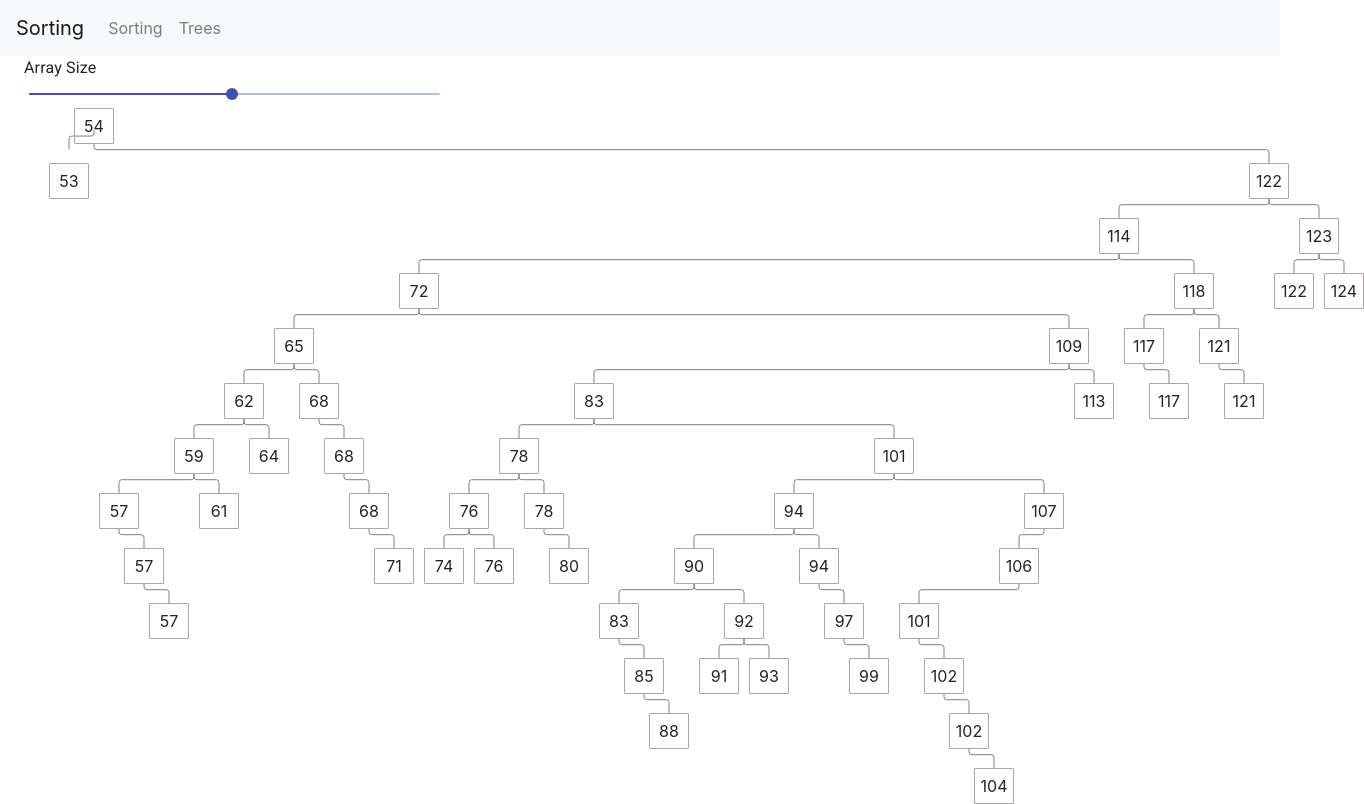
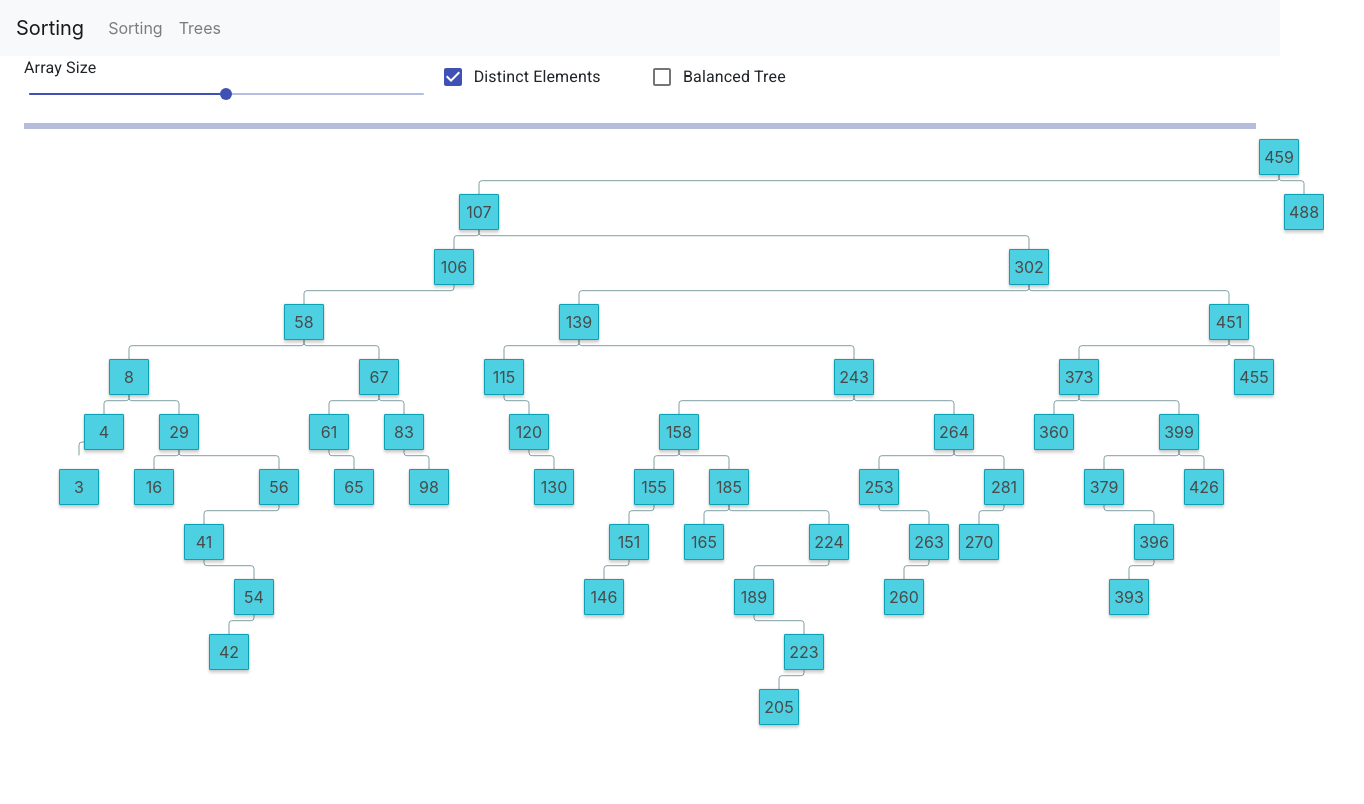
Before and after one commit to VamsiModem/AlgorithmVisualizer, a React (Create React App) app: page /trees in a window 1280 px wide. Both pictures are taken after a click on the element 234 px from the left and 94 px from the top of the page. Shown: the whole page, 1364 px wide, since content can reach past the window. Built offline with nearby package versions, Linux system fonts and the light colour scheme.

Commit message:
Made UI Changes for BST, implemented balanced tree and distinct elelemts

```diff
--- a/src/App.css
+++ b/src/App.css
@@ -69,18 +69,27 @@ button:focus {
 .node{
   display: flex;
   width:40px;
-  border:1px solid #ada5a5;
+  border:1px solid #0ba1b5;
   padding: 5px;
   justify-content: center;
   border-radius: 1px;
   position:absolute;
+  box-shadow: 0 3px 3px rgba(0,0,0,0.16), 0px 0px 2px rgba(0,0,0,0.23);
+  background-color: #4DD0E1;
+  color: #4a4a4a;
 }
 .tree{
   position: relative;
 }
 #svgContainer {
 	z-index: -10;
+	width: 98%;
+  height: 80vh;
+  position:absolute;
+  opacity: 0.5;
 
-  position:absolute;
-	opacity: 0.5;
 }
+
+.tree-cointainer{
+  padding: 10px;
+}
--- a/src/components/array-generator/array-generator.component.js
+++ b/src/components/array-generator/array-generator.component.js
@@ -3,16 +3,21 @@ import Grid from '@material-ui/core/Grid';
 import Slider from '@material-ui/core/Slider';
 import Tooltip from '@material-ui/core/Tooltip';
 import Typography from '@material-ui/core/Typography';
+import FormGroup from '@material-ui/core/FormGroup';
+import FormControlLabel from '@material-ui/core/FormControlLabel';
+import Checkbox from '@material-ui/core/Checkbox';
 
 class ArrayGenerator extends React.Component {
     constructor(props){
         super(props);
         this.state = {
-
+            distinctElelments: true,
+            balancedTree: false
         };
     }
     render(){
         return (
+            <Grid container spacing={3}>
                 <Grid item xs={4}>
                     <Typography>{this.props.label}</Typography>
                     <Slider
@@ -28,17 +33,75 @@ class ArrayGenerator extends React.Component {
                         defaultValue={this.props.defaultValue}
                     />
                 </Grid>
+                <Grid item xs={2}>
+                    <FormGroup row>
+                        <FormControlLabel
+                            control={
+                            <Checkbox
+                                checked={this.state.distinctElelments}
+                                onChange={this.handleDistinctElelmentsChange}
+                                name="distinctElelments"
+                                color="primary"
+                            />
+                            }
+                            label="Distinct Elements"
+                        />
+                    </FormGroup>
+                </Grid>
+                <Grid item xs={2}>
+                    <FormGroup row>
+                        <FormControlLabel
+                            control={
+                                <Checkbox
+                                    checked={this.state.balancedTree}
+                                    onChange={this.handleBalancedTreeChange}
+                                    name="distinctElelments"
+                                    color="primary"
+                                />
+                            }
+                            label="Balanced Tree"
+                        />
+                    </FormGroup>
+                </Grid>
+            </Grid>
         );
+    }
+    handleDistinctElelmentsChange = (e) =>{
+        this.setState({ distinctElelments: e.target.checked });
+    }
+    handleBalancedTreeChange = (e) =>{
+        this.setState({ balancedTree: e.target.checked });
+        this.props.onBalancedTreeCheckBoxChange(e.target.checked);
     }
     generateArray(size){
         let array = [];
         for(let i = 0; i < size; i++){
-          array.push(Math.ceil(Math.random() * (125 - 50) + 50));
+          array.push(Math.ceil(Math.random() * (this.props.max - this.props.min) + this.props.min));
         }
         return array;
     }
+    generateArrayWithDistinctElelemts(size){
+        let data = new Set();
+        let count = size;
+        while(count > 0){
+            let number = Math.ceil(Math.random() * (500 - 1) + 1);
+            if(data.has(number)){
+                continue;
+            }else{
+                data.add(number);
+                count--;
+            }
+        }
+        return Array.from(data);
+    }
     handleSliderChange = (e, newValue) =>{
-        var array = this.generateArray(newValue);
+        var array = [];
+        if(this.state.distinctElelments){
+            array = this.generateArrayWithDistinctElelemts(newValue);
+        }else{
+            array = this.generateArray(newValue);
+        }
+
         this.props.onChange(e, newValue, array);
     }
     valueLabelComponent(props) {
--- a/src/components/trees/bst/BinarySearchTree.js
+++ b/src/components/trees/bst/BinarySearchTree.js
@@ -28,12 +28,36 @@ export class Node {
       }
     }
 
-    insertFromArray(arr) {
-        arr.map((x,xi)=>{
-            this.insert(x);
-        })
+    insertFromArray(arr, balancedTree) {
+        if(balancedTree){
+            arr.sort();
+            this.root = this.createBalancedTree(arr, 0 , arr.length - 1, this.root);
+        }else{
+            arr.map((x,xi)=>{
+                this.insert(x);
+            })
+        }
+        console.log(balancedTree);
         return this;
-      }
+    }
+
+    createBalancedTree = (arr, start, end, parent) =>{
+        if(start > end) return null;
+        let mid = Math.floor((start + end) / 2);
+        var node = new Node(arr[mid])
+        node.parent = parent;
+        node.left = this.createBalancedTree(arr, start, mid - 1, node);
+        if(node.left != null){
+            node.left.parent = node;
+        }
+        if(node.right != null){
+            node.right.parent = node;
+        }
+
+        node.right = this.createBalancedTree(arr, mid + 1, end, node);
+
+        return node;
+    }
 
     // helper function
     insertNode(root, newNode) {
@@ -138,10 +162,12 @@ export class Node {
 
       return root
     }
+
     draw(){
       this.drawTree(this.root, 0);
       return this.root;
     }
+
     drawTree(root, depth){
       if(root == null)return;
       if(root.left != null){
@@ -153,40 +179,4 @@ export class Node {
         this.drawTree(root.right, depth + 1);
       }
     }
-
-    inOrderTraversalIter(root) {
-        var svg = document.querySelector('#svg1');
-        var html = '';
-        let stack = [];
-        let cur = root;
-        while(cur != null || stack.length > 0){
-          while(cur != null){
-            stack.push(cur);
-            cur = cur.left;
-          }
-          cur = stack.pop();
-
-          let parentId = cur.parent == null ? null :  `node-${cur.parent.value}-depth-${cur.parent.y}`;
-          let elementId = `node-${cur.value}-depth-${cur.y}`;
-          if(parentId != null){
-            var pathId = `node-${cur.value}-depth-${cur.y}-to-${parentId}`;
-             let path = document.createElementNS("http://www.w3.org/2000/svg", "path");
-            path.setAttribute("id", pathId);
-            path.setAttribute("d","M0 0");
-            path.setAttribute("stroke","#000");
-            path.setAttribute("stroke-width","01px");
-            path.setAttribute("fill","none");
-              svg.appendChild(path);
-              var connection = {
-                path:pathId,
-                startElementId: parentId,
-                endElementId:  elementId
-              }
-              this.connections.push(connection);
-          }
-          html += `<div id='${elementId}' data-parent='${parentId}'  class='node' style=' top:${cur.y * 55}px; left:${cur.x * 25}px'>${cur.value}</div>`;
-          cur = cur.right;
-        }
-        return html;
-      }
   }
--- a/src/components/trees/bst/bst.component.js
+++ b/src/components/trees/bst/bst.component.js
@@ -56,7 +56,7 @@ class BSTComponent extends React.Component {
           let elementId = `node-${cur.value}-depth-${cur.y}`;
           if(parentId != null){
             var pathId = `node-${cur.value}-depth-${cur.y}-to-${parentId}`;
-            paths.push(<path ref={this.state.pathRefs[pathId]} id={pathId} d="M0 0" stroke="#000" fill="none" stroke-width="1px"/>);
+            paths.push(<path ref={this.state.pathRefs[pathId]} id={pathId} d="M0 0" stroke="#014048" fill="none" stroke-width="1px"/>);
           }
             children.push(<BSTNodeComponent key={elementId} node={cur} nodeRef={this.state.childRefs[elementId]} id={elementId} />);
             cur = cur.right;
--- a/src/components/trees/trees.component.js
+++ b/src/components/trees/trees.component.js
@@ -5,19 +5,26 @@ import { BST } from '../trees/bst/BinarySearchTree'
 import BSTComponent from '../trees/bst/bst.component'
 function Trees(props) {
   const [tree, setTree] = useState(null);
+  const [isBalancedtree, setIsBalancedtree] = useState(false);
   return (
     <Container maxWidth={false}>
         <div>
+          <div className='controls'>
             <ArrayGenerator
-            min={5}
+              min={0}
               max={100}
-            onChange={(e, newValue, array) => setTree(new BST().insertFromArray(array).draw())}
+              onChange={(e, newValue, array) => setTree(new BST().insertFromArray(array, isBalancedtree).draw())}
+              onBalancedTreeCheckBoxChange={(isChecked) => setIsBalancedtree(isChecked)}
               className="slider-comp"
               disabled={false}
               label="Array Size"
               defaultValue={0}
               style={{marginLeft:"5px"}}/>
+            </div>
+            <div className='tree-cointainer'>
               <BSTComponent root={tree} />
+            </div>
+
         </div>
     </Container>
   );
```
Also changed, not shown: src/components/trees/bst-node/bst-node.component.js (+5 -3 lines). Lines whose indentation alone changed are shown as unchanged.
